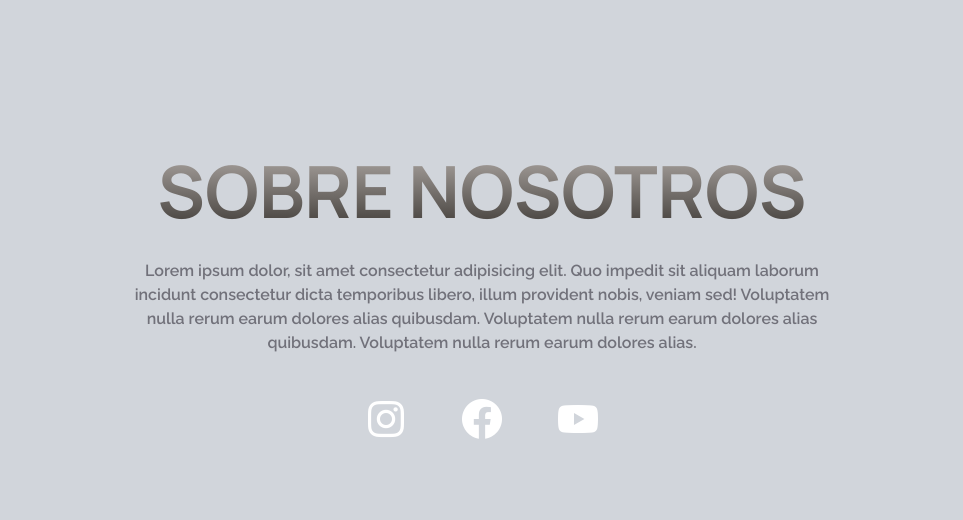
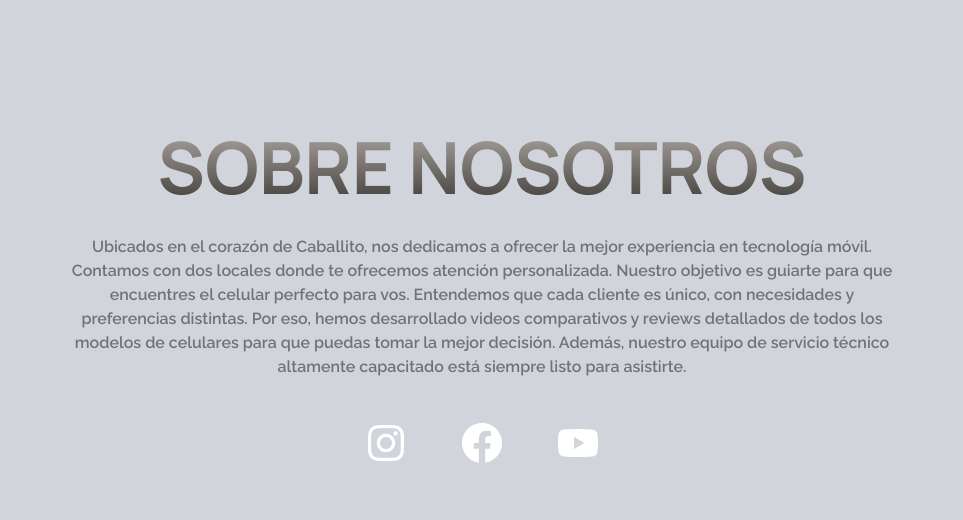
Before and after one commit to Najdorf12/glc-tech, a React (Vite) app: page / in a window 1280 px wide. Shown: the part 820-1340 px from the top of the page, without its empty margins (158-1121 px from the left). Built offline with nearby package versions, Linux system fonts and the light colour scheme; no server answers.

Commit message:
add styles

```diff
--- a/src/pages/Home.jsx
+++ b/src/pages/Home.jsx
@@ -55,16 +55,14 @@ const Home = () => {
         </section>
       </main>
       <section className="relative w-full h-[70vh] bg-gray-300 z-50 flex justify-center items-center px-2 sm:px-4 text-gray-300 -mt-[10%] md:mt-0 xl:h-[80dvh] 2xl:h[70dvh] ">
-        <article className="relative z-50 flex flex-col  justify-center items-center gap-8 lg:gap-5 text-center sm:max-w-[600px] lg:max-w-[800px]  xl:gap-8 2xl:gap-10 ">
+        <article className="relative z-50 flex flex-col  justify-center items-center gap-8 lg:gap-5 text-center sm:max-w-[600px] md:max-w-[700px] lg:max-w-[900px] 2xl:max-w-[1000px]  xl:gap-8 2xl:gap-10 ">
           <h6 className="font-title text-4xl  font-bold md:text-6xl lg:text-[9dvh] bg-gradient-to-t from-stone-700 to-stone-400 inline-block text-transparent bg-clip-text">
             SOBRE NOSOTROS
           </h6>
-          <p className="font-text2 px-3  text-zinc-500 text-[.9rem] font-semibold sm:text-base  xl:px-8 2xl:text-lg  ">
-            Lorem ipsum dolor, sit amet consectetur adipisicing elit. Quo
-            impedit sit aliquam laborum incidunt consectetur dicta temporibus
-            libero, illum provident nobis, veniam sed! Voluptatem nulla rerum
-            earum dolores alias quibusdam. Voluptatem nulla rerum earum dolores
-            alias quibusdam. Voluptatem nulla rerum earum dolores alias.
+          <p className="font-text2 px-1   text-zinc-500 text-[.9rem] font-semibold sm:text-base  xl:px-8 2xl:text-lg  ">
+          Ubicados en el corazón de Caballito, nos dedicamos a ofrecer la mejor experiencia en tecnología móvil. Contamos con dos locales donde te ofrecemos atención personalizada. Nuestro objetivo es guiarte para que encuentres el celular perfecto para vos.
+          Entendemos que cada cliente es único, con necesidades y preferencias distintas. Por eso, hemos desarrollado videos comparativos y reviews detallados de todos los modelos de celulares para que puedas tomar la mejor decisión.
+          Además, nuestro equipo de servicio técnico altamente capacitado está siempre listo para asistirte.{/*  proporcionando soluciones efectivas y confiables para cualquier problema que puedas enfrentar con tu celular. En Glc Tech, tu satisfacción es nuestra prioridad. */}
           </p>
           <ul className="text-white text-5xl flex gap-10 mt-2 xl:text-5xl xl:gap-12 2xl:text-6xl 2xl:gap-16">
             <li>
```
